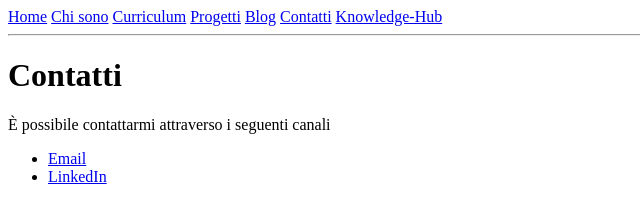
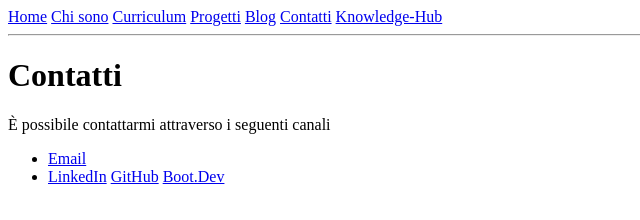
Before and after one commit to AlessandroKuz/alessandrokuz.github.io, a website: page contatti.html in a window 1280 px wide. Shown: the whole page, without its empty margins (0-640 px from the left). Drawn offline with Linux system fonts and the light colour scheme.

Commit message:
feat(contacts): add links to portfolio and courses

```diff
--- a/contatti.html
+++ b/contatti.html
@@ -24,6 +24,8 @@
       </li>
       <li>
         <a href="https://www.linkedin.com/in/alessandrokuz/">LinkedIn</a>
+        <a href="https://www.github.com/AlessandroKuz/">GitHub</a>
+        <a href="https://www.boot.dev/u/kuz21">Boot.Dev</a>
       </li>
     </ul>
   </body>
```
